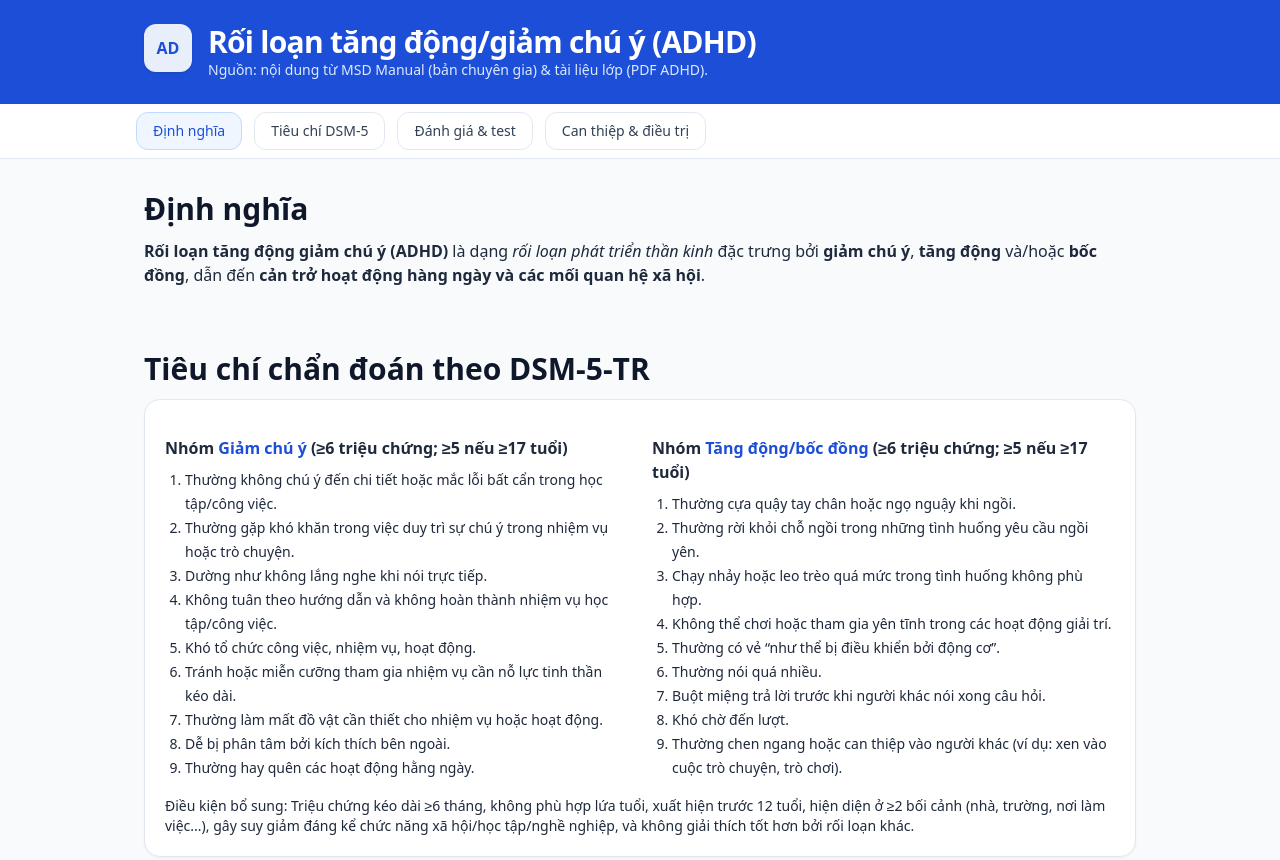
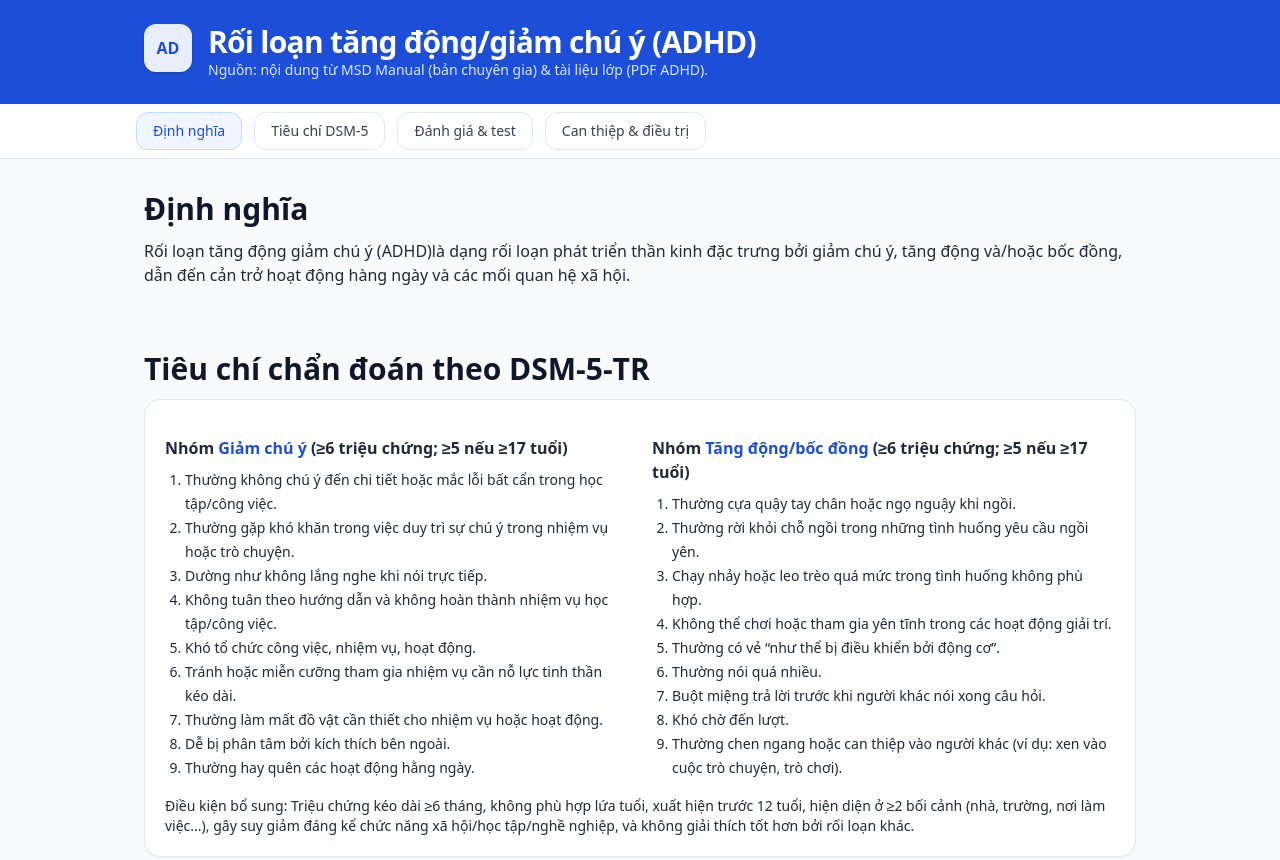
Before and after one commit to zoom2408/TBH_Phat_trien, a website: page 02_ADHD.html in a window 1280 px wide. Shown: the top 860 px of the page. Drawn offline with nearby package versions, Linux system fonts and the light colour scheme.

Commit message:
Update 02_ADHD.html

```diff
--- a/02_ADHD.html
+++ b/02_ADHD.html
@@ -40,7 +40,7 @@
     <section id="dinh-nghia" class="anchor-offset scroll-mt-28">
       <h2 class="text-2xl md:text-3xl font-bold text-slate-900 mb-3">Định nghĩa</h2>
       <div class="prose prose-slate max-w-none">
-        <p><strong>Rối loạn tăng động giảm chú ý (ADHD)</strong> là dạng <em>rối loạn phát triển thần kinh</em> đặc trưng bởi <strong>giảm chú ý</strong>, <strong>tăng động</strong> và/hoặc <strong>bốc đồng</strong>, dẫn đến <strong>cản trở hoạt động hàng ngày và các mối quan hệ xã hội</strong>.</p>
+        <p>Rối loạn tăng động giảm chú ý (ADHD)là dạng rối loạn phát triển thần kinh đặc trưng bởi giảm chú ý, tăng động và/hoặc bốc đồng, dẫn đến cản trở hoạt động hàng ngày và các mối quan hệ xã hội.</p>
       </div>
     </section>
 
```
